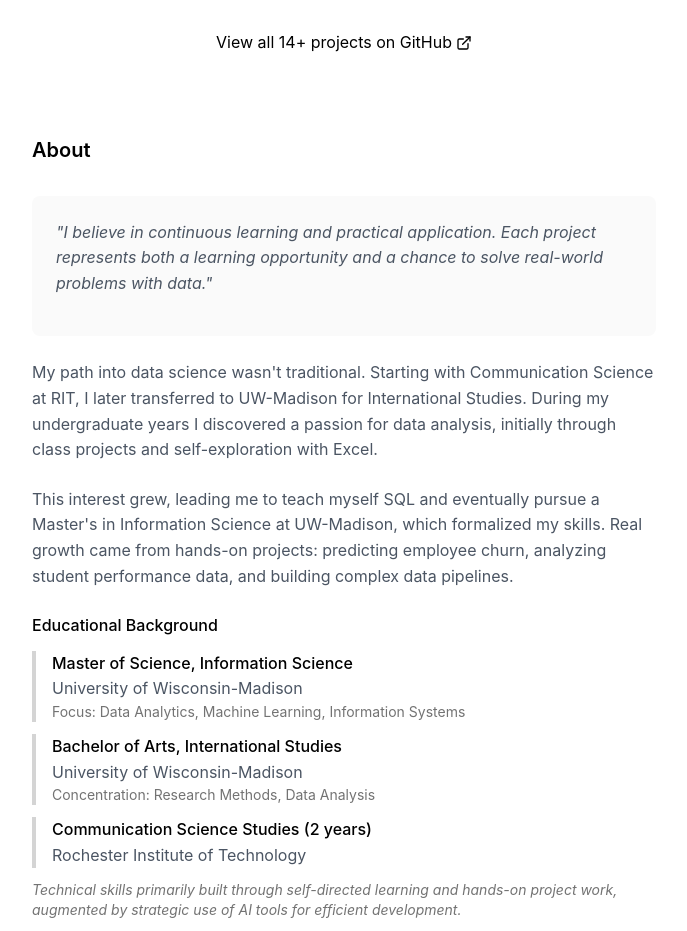
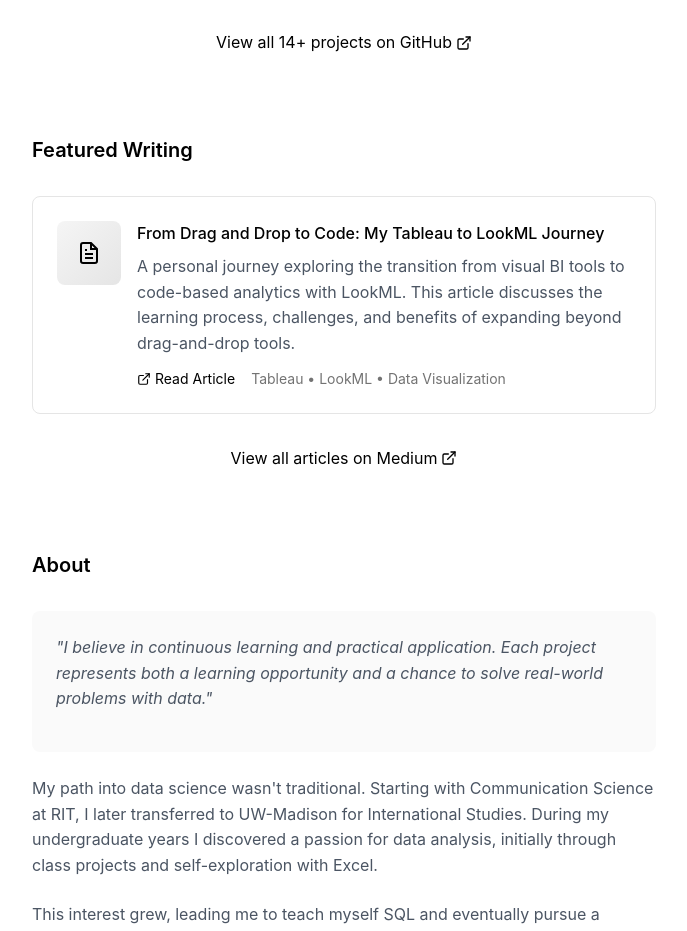
Before and after one commit to tzolkowski96/tobin_data_portfolio_website, a React (Vite) app: page / in a window 1280 px wide. Shown: the part 3040-3971 px from the top of the page, without its empty margins (296-983 px from the left). Built offline with nearby package versions, Linux system fonts and the light colour scheme.

Commit message:
Add Medium article section to portfolio

```diff
--- a/src/components/Hero.tsx
+++ b/src/components/Hero.tsx
@@ -421,6 +421,54 @@ const Hero: React.FC = () => {
       </div>
 
       {/* About Section - Updated with accurate education and background */}
+      {/* Featured Writing */}
+      <div className="mb-20">
+        <h2 className="text-xl font-semibold mb-8">Featured Writing</h2>
+
+        <div className="border border-gray-200 dark:border-gray-800 rounded-lg p-6 hover:border-gray-300 dark:hover:border-gray-700 transition-colors">
+          <div className="flex items-start space-x-4">
+            <div className="w-16 h-16 bg-gradient-to-br from-gray-100 to-gray-200 dark:from-gray-800 dark:to-gray-700 rounded-lg flex items-center justify-center flex-shrink-0">
+              <svg width="24" height="24" viewBox="0 0 24 24" fill="none" stroke="currentColor" strokeWidth="2">
+                <path d="M14 2H6a2 2 0 0 0-2 2v16a2 2 0 0 0 2 2h12a2 2 0 0 0 2-2V8z"></path>
+                <polyline points="14 2 14 8 20 8"></polyline>
+                <line x1="16" y1="13" x2="8" y2="13"></line>
+                <line x1="16" y1="17" x2="8" y2="17"></line>
+                <line x1="10" y1="9" x2="8" y2="9"></line>
+              </svg>
+            </div>
+            <div className="flex-1">
+              <h3 className="font-medium mb-2">From Drag and Drop to Code: My Tableau to LookML Journey</h3>
+              <p className="text-gray-600 dark:text-gray-400 mb-3">
+                A personal journey exploring the transition from visual BI tools to code-based analytics with LookML.
+                This article discusses the learning process, challenges, and benefits of expanding beyond drag-and-drop tools.
+              </p>
+              <div className="flex items-center space-x-4 text-sm">
+                <a
+                  href="https://medium.com/@grateful_aqua_goat_147/from-drag-and-drop-to-code-my-tableau-to-lookml-journey-fde0165ada94"
+                  target="_blank"
+                  rel="noopener noreferrer"
+                  className="text-blue-600 dark:text-blue-400 hover:underline flex items-center"
+                >
+                  <ExternalLink size={14} className="mr-1" /> Read Article
+                </a>
+                <span className="text-gray-500">Tableau • LookML • Data Visualization</span>
+              </div>
+            </div>
+          </div>
+        </div>
+
+        <div className="mt-8 text-center">
+          <a
+            href="https://medium.com/@grateful_aqua_goat_147"
+            target="_blank"
+            rel="noopener noreferrer"
+            className="inline-flex items-center text-blue-600 dark:text-blue-400 hover:underline"
+          >
+            View all articles on Medium <ExternalLink size={16} className="ml-1" />
+          </a>
+        </div>
+      </div>
+
       <div id="about" className="mb-20">
         <h2 className="text-xl font-semibold mb-8">About</h2>
 
```
